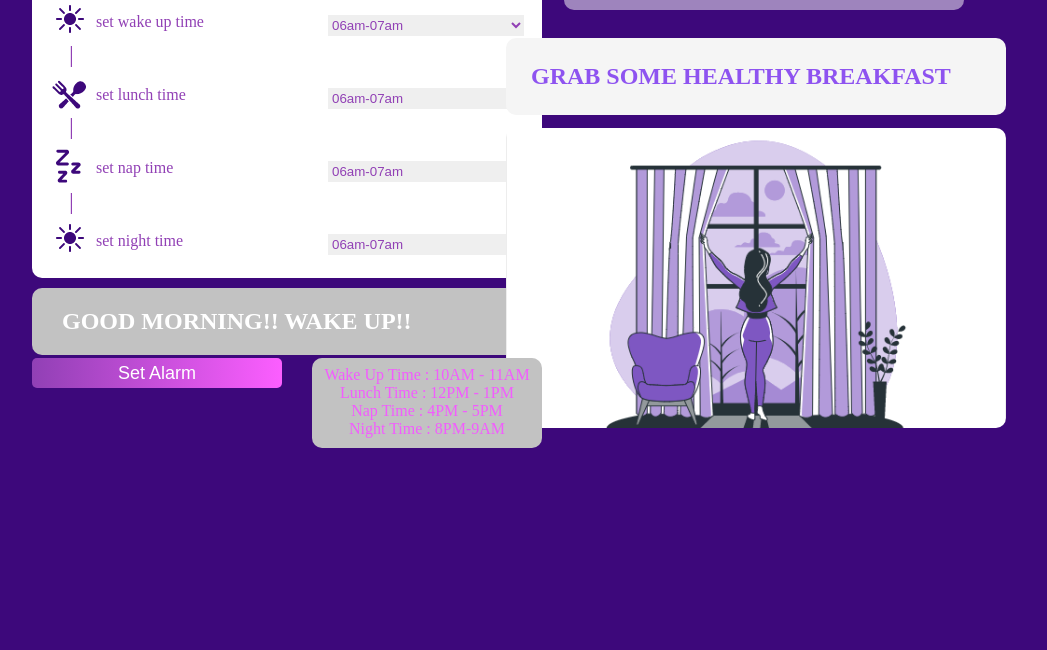
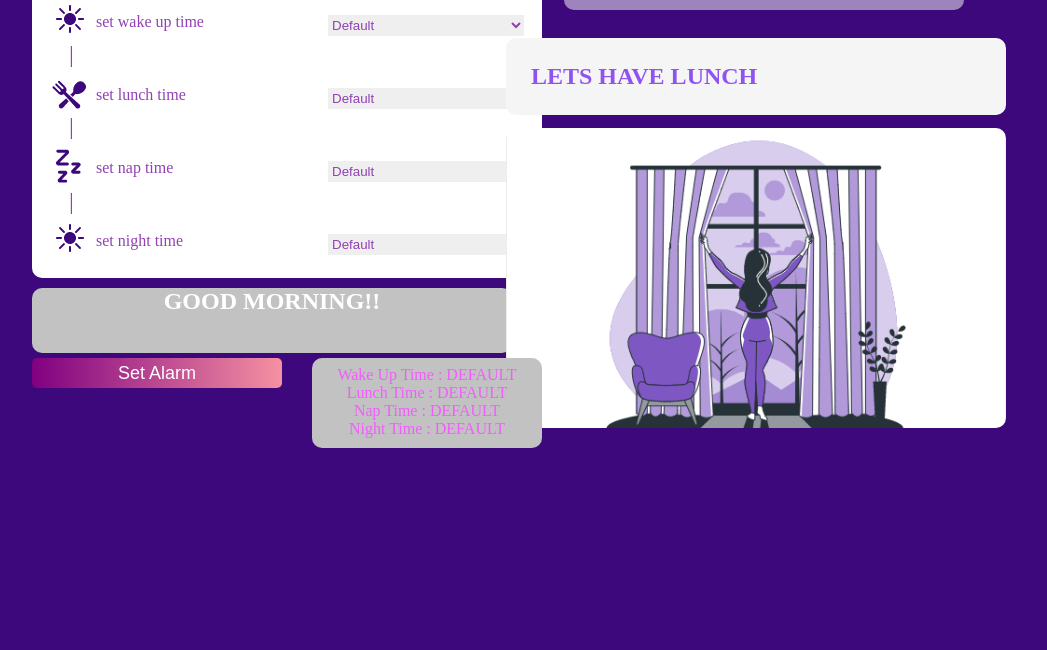
Before and after one commit to devendra-sharma5998/JSProject1DigitalClock, a plain HTML site: page index.html in a window 1280 px wide. Shown: the part 150-800 px from the top of the page, without its empty margins (86-1133 px from the left). Drawn offline with Linux system fonts and the light colour scheme.

Commit message:
modified

```diff
--- a/index.html
+++ b/index.html
@@ -15,49 +15,129 @@
         <div class="child1" >
         <label for="morning" ><img src="./wake_up.png"  alt=""></label>
         <span>set wake up time</span>
-        <select name="wakeup" id="select"class="list" >
-        <option value="" >06am-07am</option>
-        <option value="">07am-08am</option>
-        <option value="">08am-09am</option>
-        <option value="">09am-10am</option>
-        <option value="">10am-11am</option>
+        <select name="wakeup_time" id="selectWakeUp"class="list" >
+        <option value="Default">Default</option>
+        <option value="0">00 AM to 01 AM</option>
+        <option value="1">01 AM to 02 AM</option>
+        <option value="2">02 AM to 03 AM</option>
+        <option value="3">03 AM to 04 AM</option>
+        <option value="4">04 AM to 05 AM</option>
+        <option value="5">05 AM to 06 AM</option>
+        <option value="6">06 AM to 07 AM</option>
+        <option value="7">07 AM to 08 AM</option>
+        <option value="8">08 AM to 09 AM</option>
+        <option value="9">09 AM to 10 AM</option>
+        <option value="10">10 AM to 11 AM</option>
+        <option value="11">11 AM to 12 PM</option>
+        <option value="12">12 PM to 01 PM</option>
+        <option value="13">01 PM to 02 PM</option>
+        <option value="14">02 PM to 03 PM</option>
+        <option value="15">03 PM to 04 PM</option>
+        <option value="16">04 PM to 05 PM</option>
+        <option value="17">05 PM to 06 PM</option>
+        <option value="18">06 PM to 07 PM</option>
+        <option value="19">07 PM to 08 PM</option>
+        <option value="20">08 PM to 09 PM</option>
+        <option value="21">09 PM to 10 PM</option>
+        <option value="22">10 PM to 11 PM</option>
+        <option value="23">11 PM to 00 AM</option>
     </select>
     <span class="line-between">|</span>
 
         <label for="morning"><img src="./lunch_time.png" alt=""></label>
         <span>set lunch time</span>
 
-        <select name="lunch" class="list" id="selectlunch">
-        <option value="">06am-07am</option>
-        <option value="">07am-08am</option>
-        <option value="" >08am-09am</option>
-        <option value="" >09am-10am</option>
-        <option value="" >10am-11am</option>
+        <select name="lunch_time" class="list" id="selectlunch">
+        <option value="Default">Default</option>
+        <option value="0">00 AM to 01 AM</option>
+        <option value="1">01 AM to 02 AM</option>
+        <option value="2">02 AM to 03 AM</option>
+        <option value="3">03 AM to 04 AM</option>
+        <option value="4">04 AM to 05 AM</option>
+        <option value="5">05 AM to 06 AM</option>
+        <option value="6">06 AM to 07 AM</option>
+        <option value="7">07 AM to 08 AM</option>
+        <option value="8">08 AM to 09 AM</option>
+        <option value="9">09 AM to 10 AM</option>
+        <option value="10">10 AM to 11 AM</option>
+        <option value="11">11 AM to 12 PM</option>
+        <option value="12">12 PM to 01 PM</option>
+        <option value="13">01 PM to 02 PM</option>
+        <option value="14">02 PM to 03 PM</option>
+        <option value="15">03 PM to 04 PM</option>
+        <option value="16">04 PM to 05 PM</option>
+        <option value="17">05 PM to 06 PM</option>
+        <option value="18">06 PM to 07 PM</option>
+        <option value="19">07 PM to 08 PM</option>
+        <option value="20">08 PM to 09 PM</option>
+        <option value="21">09 PM to 10 PM</option>
+        <option value="22">10 PM to 11 PM</option>
+        <option value="23">11 PM to 00 AM</option>
     </select>
     <span class="line-between2">|</span>
 
         <label for="morning"><img src="./nap_time.png" alt=""></label>
         <span>set nap time</span>
         <select name="nap_time" class="list" id="selectnap">
-        <option value="" >06am-07am</option>
-        <option value="">07am-08am</option>
-        <option value="" >08am-09am</option>
-        <option value="">09am-10am</option>
-        <option value="">10am-11am</option>
+        <option value="Default">Default</option>
+        <option value="0">00 AM to 01 AM</option>
+                <option value="1">01 AM to 02 AM</option>
+                <option value="2">02 AM to 03 AM</option>
+                <option value="3">03 AM to 04 AM</option>
+                <option value="4">04 AM to 05 AM</option>
+                <option value="5">05 AM to 06 AM</option>
+                <option value="6">06 AM to 07 AM</option>
+                <option value="7">07 AM to 08 AM</option>
+                <option value="8">08 AM to 09 AM</option>
+                <option value="9">09 AM to 10 AM</option>
+                <option value="10">10 AM to 11 AM</option>
+                <option value="11">11 AM to 12 PM</option>
+                <option value="12">12 PM to 01 PM</option>
+                <option value="13">01 PM to 02 PM</option>
+                <option value="14">02 PM to 03 PM</option>
+                <option value="15">03 PM to 04 PM</option>
+                <option value="16">04 PM to 05 PM</option>
+                <option value="17">05 PM to 06 PM</option>
+                <option value="18">06 PM to 07 PM</option>
+                <option value="19">07 PM to 08 PM</option>
+                <option value="20">08 PM to 09 PM</option>
+                <option value="21">09 PM to 10 PM</option>
+                <option value="22">10 PM to 11 PM</option>
+                <option value="23">11 PM to 00 AM</option>
     </select>
     <span class="line-between3">|</span>
         <label for="morning"><img src="./wake_up.png" alt=""></label>
         <span>set night time</span>
         <select name="night_time" class="list" id="selectnight">
-        <option value="">06am-07am</option>
-        <option value="">07am-08am</option>
-        <option value="">08am-09am</option>
-        <option value="">09am-10am</option>
-        <option value="">10am-11am</option>
+        <option value="Default">Default</option>
+        <option value="0">00 AM to 01 AM</option>
+        <option value="1">01 AM to 02 AM</option>
+        <option value="2">02 AM to 03 AM</option>
+        <option value="3">03 AM to 04 AM</option>
+        <option value="4">04 AM to 05 AM</option>
+        <option value="5">05 AM to 06 AM</option>
+        <option value="6">06 AM to 07 AM</option>
+        <option value="7">07 AM to 08 AM</option>
+        <option value="8">08 AM to 09 AM</option>
+        <option value="9">09 AM to 10 AM</option>
+        <option value="10">10 AM to 11 AM</option>
+        <option value="11">11 AM to 12 PM</option>
+        <option value="12">12 PM to 01 PM</option>
+        <option value="13">01 PM to 02 PM</option>
+        <option value="14">02 PM to 03 PM</option>
+        <option value="15">03 PM to 04 PM</option>
+        <option value="16">04 PM to 05 PM</option>
+        <option value="17">05 PM to 06 PM</option>
+        <option value="18">06 PM to 07 PM</option>
+        <option value="19">07 PM to 08 PM</option>
+        <option value="20">08 PM to 09 PM</option>
+        <option value="21">09 PM to 10 PM</option>
+        <option value="22">10 PM to 11 PM</option>
+        <option value="23">11 PM to 00 AM</option>
     </select>
  </div>
     </div>
-    <div class=" child2" id="goodtext">GOOD MORNING!! WAKE UP!!</div>
+    <div class=" child2" id="goodtext">GOOD MORNING!!</div>
     <div class="child3"><span class="text">TIME</span>
         <span id="clock2">
             <span class="t"> <span class="first-text"><span class="eleven" id="hr">10</span> <br> <br>hours </span><img  src="./timeline.png" class="time"  alt=""></span>:
@@ -66,7 +146,7 @@
             <span class="t"><span class="second-text"> <span class="am" id="am_pm">AM</span> </span><img src="./AM_svg.png" class="time2"alt=""></span>
         </span>
     </div>
-    <div class="child4" id="food_timing">GRAB SOME HEALTHY BREAKFAST</div>
+    <div class="child4" id="image_text">GRAB SOME HEALTHY BREAKFAST</div>
     <div class="child5" id="image"></div>
 
     <button class="btn" id="butn">
@@ -74,10 +154,10 @@
 
     </button>
 <div  class="child6">
-    <div id="morning">Wake Up Time : 10AM - 11AM </div>
-    <div id="lunch"> Lunch Time : 12PM - 1PM </div>
-    <div id="nap"> Nap Time : 4PM - 5PM </div>
-    <div id="night"> Night Time : 8PM-9AM</div>
+    <div id="morning_text">Wake Up Time : DEFAULT </div>
+    <div id="lunch_text"> Lunch Time : DEFAULT </div>
+    <div id="nap_text"> Nap Time : DEFAULT </div>
+    <div id="night_text"> Night Time : DEFAULT</div>
 </div>
 </div>
     <div class="backbx1"></div>
--- a/index.js
+++ b/index.js
@@ -1,98 +1,115 @@
-let clock= document.getElementById("clock2")
-let hr= document.getElementById("hr")
-let min= document.getElementById("min")
-let sec= document.getElementById("sec")
-let am_pm= document.getElementById("am_pm")
+let clock=document.getElementById("clock2")
 
-function timer(){
-    let timers=new Date();
-    let hours=timers.getHours()
-    let minutes=timers.getMinutes()
-    let seconds=timers.getSeconds()
+let hr=document.getElementById("hr")
+let min=document.getElementById("min")
+let sec=document.getElementById("sec")
+let am_pm=document.getElementById("am_pm")
+let image_text=document.getElementById("image_text")
 
 
-    min.innerText=minutes;
+function timers(){
+
+    let timer=new Date();
+    let hour=timer.getHours();
+    let minute=timer.getMinutes();
+    let seconds=timer.getSeconds();
+
+    min.innerText=minute;
     sec.innerText=seconds;
-    if(hours>=12 ){
+
+    if(hour>=12){
         am_pm.innerText="PM"
     }
-    let t =document.getElementById("food_timing")
-    let j=document.getElementById("goodtext")
-    let image=document.getElementById("image")
+    if(hour>=12 && hour<16){
+        image_text.innerText="LETS HAVE LUNCH"
+    }
+    if(hour>=16 && hour<20){
+        image_text.innerText="STOP YAWNING,GET SOME TEA.. ITS JUST EVENING!"
+    }
+    if(hour>=20 && hour<24){
+        image_text.innerText="CLOSE YOUR EYES AND GO TO SLEEP"
+    }
+    // }
+    if(hour>12){
+     hr.innerText=hour-12;
 
-    if(hours>12 && hours<14){
-        food_timing.innerText="grab some health Lunch"
-        goodtext.innerText="GOOD AFTERNOON!!TAKE SOME SLEEP"
-        image.style.backgroundimage="URL('./Component 31 – 1@2x.jpg')"
-    }
-    if(hours>14 && hours<18){
-        food_timing.innerText="STOP YAWINING, GET SOME TEA. "
-        goodtext.innerText="GOOD EVENING"
-        image.style.backgroundImage="URL('./lunch_image@2x.png')"
-    }
-    if(hours>18 && hours<22 ){
-        food_timing.innerText="CLOSE YOUR EYES AND GO TO SLEEP"
-        goodtext.innerText="GOOD NIGHT"
-        // image.style.backgroundimage="URL('./goodnight_image@2x.jpg')"
-        image.style.backgroundImage="URL('./goodnight_image@2x.jpg')"
-    }
+ }
+    // console.log(timer);
 
-    // console.log(timers);
-    if(hours>12){
-        hours= hours-12
-    }
-    hr.innerText=hours;
 }
+setInterval(timers,1000);
 
-setInterval(timer,1000);
+let wakeup=document.getElementById("selectWakeUp")
+let wakeUpvalue;
+let lunch=document.getElementById("selectlunch")
+let lunchvalue;
+let nap=document.getElementById("selectnap")
+let napvalue;
+let night=document.getElementById("selectnight")
+let nightvalue;
 
-// let btns=docuent.getElementById("butn")
+let morning_text=document.getElementById("morning_text")
+let lunch_text=document.getElementById("lunch_text");
+let nap_text=document.getElementById("nap_text");
+let night_text=document.getElementById("night_text");
 
+let morn;
+let lunn;
+let napp;
+let nightt;
 
-// selectbutn.addEventListener("change",function(event){
-    let morning=document.getElementById("morning")
-    let lunch = document.getElementById("lunch")
-    let nap = document.getElementById("nap")
-    let night = document.getElementById("night")
-// })
-let butn =document.getElementById("butn")
-let morningtext;
-let lunchtext;
-let naptext;
-let nighttext;
-
-    // button= document.getElementById("button",function(event){
-
-select.addEventListener("change",function(event){
-    // console.log(event.target.selectedOptions[0].text)
-   morningtext=`WakeupTime ${event.target.selectedOptions[0].text}`
-
+wakeup.addEventListener("change",function(event){
+    morn=`wakeup_time:${event.target.selectedOptions[0].text}`
+    wakeUpvalue=event.target.selectedOptions[0].value;
+//    console.log(morn,wakeUpvalue)
 })
-selectlunch.addEventListener("change",function(event){
-    // console.log(event.target.selectedOptions[0].text)
-    lunchtext=`LunchTime ${event.target.selectedOptions[0].text}`
-
+lunch.addEventListener("change",function(event){
+    lunn=`lunch_time:${event.target.selectedOptions[0].text}`
+    lunchvalue=event.target.selectedOptions[0].value;
 })
-selectnap.addEventListener("change",function(event){
-    // console.log(event.target.selectedOptions[0].text)
-    naptext=`NapTime ${event.target.selectedOptions[0].text}`
-
+nap.addEventListener("change",function(event){
+    napp=`nap_time ${event.target.selectedOptions[0].text}`
+    napvalue=event.target.selectedOptions[0].value;
 })
-selectnight.addEventListener("change",function(event){
-    // console.log(event.target.selectedOptions[0].text)
-    nighttext=`NightTime ${event.target.selectedOptions[0].text}`
-
+night.addEventListener("change",function(event){
+    nightt=`night_time ${event.target.selectedOptions[0].text}`
+    nightvalue=event.target.selectedOptions[0].value;
 })
 
+let ghanta=new Date()
+let gha_hr=ghanta.getHours();
+
+ghanta=gha_hr
+if(gha_hr>12){
+    gha_hr=gha_hr-12
+}
+console.log(gha_hr)
+let goodtext=document.getElementById("goodtext")
+let image=document.getElementById("image")
+
+let butn=document.getElementById("butn")
 butn.addEventListener("click",function(){
-   morning.innerText=morningtext
+morning_text.innerText=morn;
+lunch_text.innerText=lunn;
+nap_text.innerText=napp;
+night_text.innerText=nightt;
+
+console.log(gha_hr,wakeUpvalue,ghanta)
+
+if(ghanta==wakeUpvalue){
+goodtext.innerText="GOOD MORNING!! WAKE UP!!";
+image.style.backgroundImage="URL('./Component 30 – 1')"
+}
+else if(ghanta==lunchvalue){
+    goodtext.innerText="GOOD AFTERNOON !! HAVE SOME SLEEP";
+    image.style.backgroundImage="URL('./Component 31 – 1@2x.jpg')"
+}
+else if(ghanta==napvalue){
+    goodtext.innerText="GOOD EVENING!!"
+    image.style.backgroundImage="URL('./lunch_image@2x.png')"
+}
+else if(ghanta==nightvalue){
+    goodtext.innerText="GOOD NIGHT!!"
+    image.style.backgroundImage="URL('./goodnight_image@2x.jpg')"
+}
 })
-butn.addEventListener("click",function(){
-lunch.innerText=lunchtext;
-})
-butn.addEventListener("click",function(){
-nap.innerText=naptext;
-})
-butn.addEventListener("click", function(){
-    night.innerText=nighttext
-})
--- a/style.css
+++ b/style.css
@@ -96,11 +96,11 @@ body{
      position: absolute;
      left: 110px;
      top: 430px;
-     padding-top: 20px;
-     padding-bottom: 20px;
-     padding-left: 30px;
+     height: 65px;
+     /* padding-left: 30px; */
      color: white;
      font-size: x-large;
+     text-align: center;
      font-weight: bold;
      width: 480px;
      border-radius: 10px;
@@ -213,8 +213,9 @@ body{
     position: absolute;
     background-image: linear-gradient(
         to right,
-        #9140B5,
-        #FC5EFF
+        purple,
+        rgb(245, 145, 161)
+
     );
     border: none;
     width: 250px;
```
